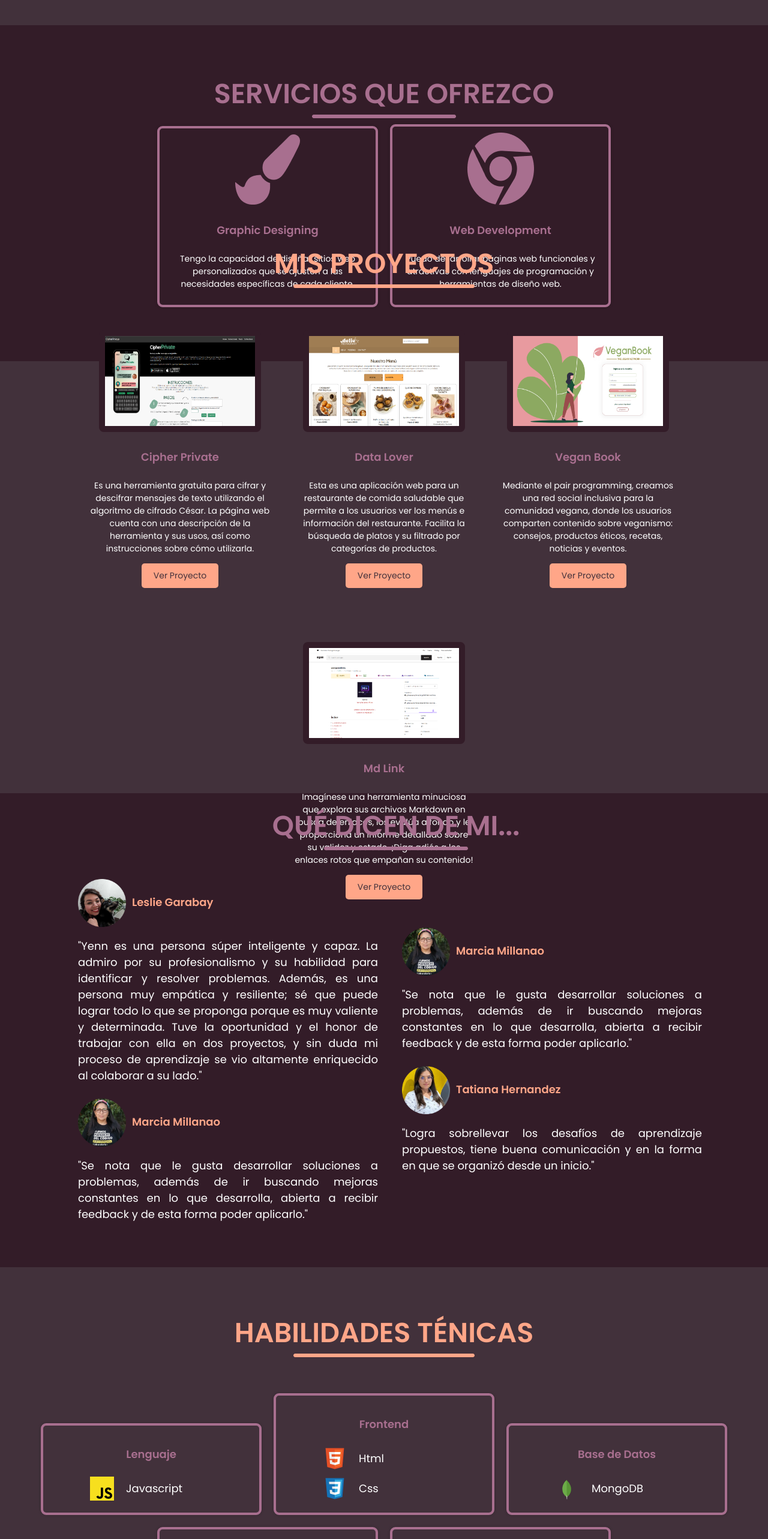
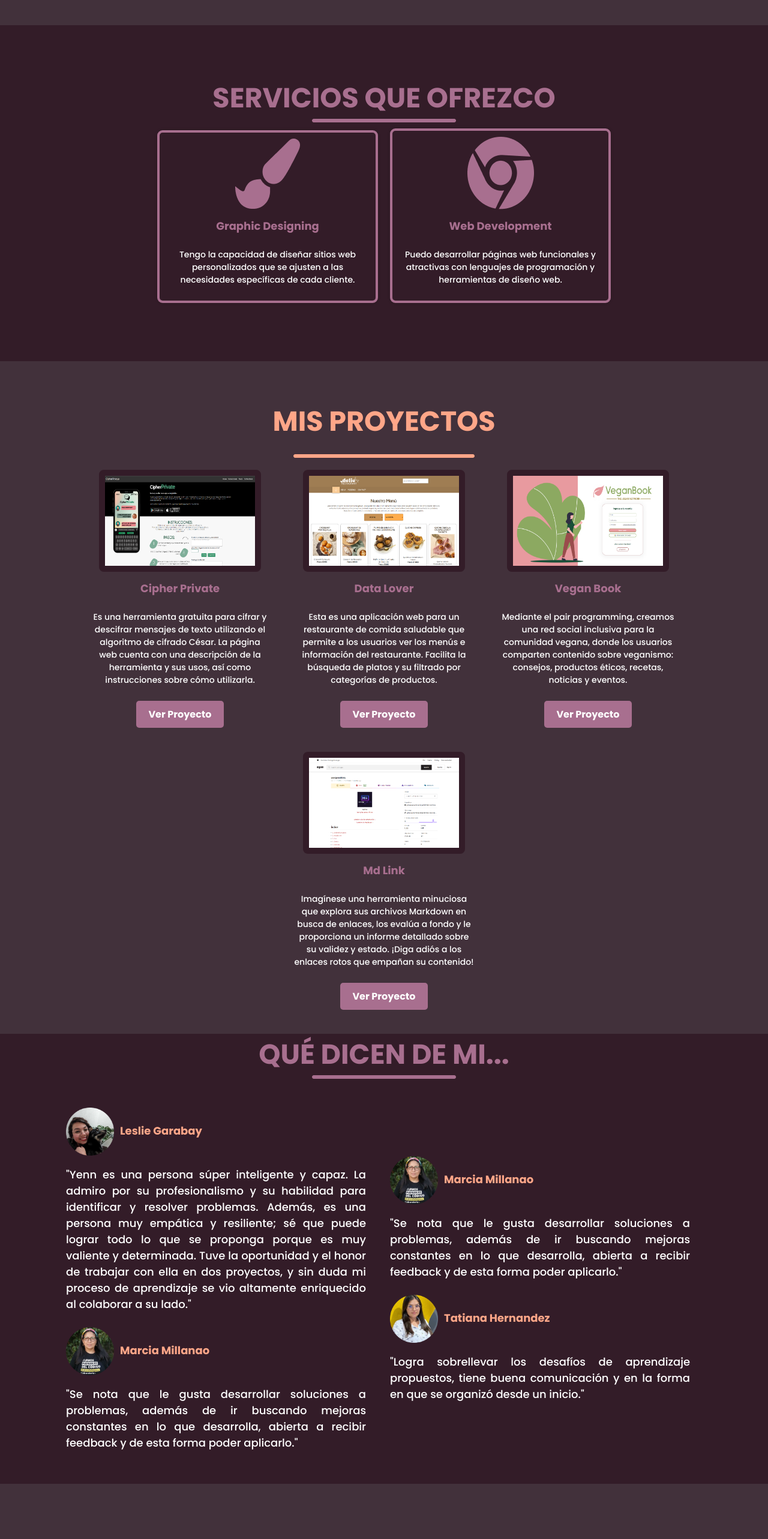
Before and after one commit to Yennyferjp/MyPortfolio, a React (Vite) app: page / in a window 1280 px wide. Shown: the part 1260-3825 px from the top of the page at 60% size. Built offline with nearby package versions, Linux system fonts and the light colour scheme.

Commit message:
Adición de código para Responsive en Tablet

```diff
--- a/src/Components/Projects/Projects.module.css
+++ b/src/Components/Projects/Projects.module.css
@@ -1,4 +1,4 @@
-  @import url('https://fonts.googleapis.com/css2?family=Poppins:ital,wght@0,300;0,400;0,600;0,700;1,300&family=Roboto:wght@400;700&display=swap');
+@import url('https://fonts.googleapis.com/css2?family=Poppins:ital,wght@0,500;0,700;1,300&family=Roboto:wght@400;700&display=swap');
 
 body {
     margin: 0;
@@ -10,11 +10,8 @@
     flex-direction: column;
     justify-content: center;
     align-items: center;
-    height: 90vh;
-    max-width: 100%;
     background-color: #42313B;
-    top: 0;
-    left: 0;
+    padding: 20px;
 }
 
 .projectCard {
@@ -30,54 +27,74 @@
 
 .title {
     color: #FFA688;
-    font-family: Poppins;
+    font-family: 'Poppins', sans-serif;
     font-size: 46px;
     font-style: normal;
     font-weight: 600;
-    margin-bottom: 50px;
+    margin-bottom: 20px;
     line-height: normal;
-    margin: 0;
-
 }
-
 
 .titleH4 {
     color: #A86F8F;
-    font-family: Poppins;
+    font-family: 'Poppins', sans-serif;
     font-size: 18px;
     font-style: normal;
     font-weight: 600;
     line-height: normal;
-    margin-top: 10;
+    margin-top: 10px;
 }
 
 .paragraphP {
     color: #FFF;
     text-align: center;
-    font-family: Poppins;
+    font-family: 'Poppins', sans-serif;
     font-size: 14px;
     font-style: normal;
     font-weight: 400;
     line-height: normal;
-
 }
 
 .projectImage {
-    margin-top:50px;
     width: 250px;
     height: 150px;
+    max-width: 300px;
+    margin: 0 auto;
     border: 10px solid #331C28;
     border-radius: 8px;
 }
 
 .verMasButton {
-    background-color: #FFA688;
-    color: #42313B;
+    background-color: #A86F8F;
+    color: #FFF;
+    font-family: 'Poppins', sans-serif;
+    font-size: 16px;
+    font-weight: 600;
+    padding: 10px 20px;
     border: none;
-    padding: 10px 20px;
     border-radius: 5px;
     cursor: pointer;
-    font-family: Poppins;
-    font-size: 14px;
-    font-weight: 400;
-  }
+    margin-top: 10px;
+}
+
+
+@media (max-width: 768px) {
+    .title {
+        font-size: 36px;
+        margin-bottom: 10px;
+    }
+
+    .titleH4 {
+        font-size: 16px;
+        margin-top: 5px;
+    }
+
+    .paragraphP {
+        font-size: 12px;
+    }
+
+    .verMasButton {
+        font-size: 14px;
+        padding: 8px 16px;
+    }
+}
--- a/src/Components/Services/Services.module.css
+++ b/src/Components/Services/Services.module.css
@@ -13,8 +13,19 @@
     height: 70vh;
     width: 100%;
     background-color: #331C28;
-    top: 0;
-    left: 0;
+
+}
+
+@media (max-width: 768px) {
+    .services {
+        height: auto;
+        padding: 20px;
+    }
+
+    .serviceCard {
+        width: 100%;
+        margin: 10px 0;
+    }
 }
 
 .serviceCard {
@@ -33,37 +44,35 @@
 
 .title {
     color: #A86F8F;
-    font-family: Poppins;
+    font-family: 'Poppins', sans-serif;
     font-size: 46px;
     font-style: normal;
     font-weight: 600;
     margin-bottom: 50px;
     line-height: normal;
     margin: 0;
-
 }
-
 
 .titleH4 {
     color: #A86F8F;
-    font-family: Poppins;
+    font-family: 'Poppins', sans-serif;
     font-size: 18px;
     font-style: normal;
     font-weight: 600;
     line-height: normal;
-    margin-top: 10;
+    margin-top: 10px;
 }
 
 .paragraphP {
     color: #FFF;
     text-align: center;
-    font-family: Poppins;
+    font-family: 'Poppins', sans-serif;
     font-size: 14px;
     font-style: normal;
     font-weight: 400;
     line-height: normal;
 }
 
-.lineImage{
+.lineImage {
     padding: 0 0 50px 0;
 }
--- a/src/Components/Skills/Skills.module.css
+++ b/src/Components/Skills/Skills.module.css
@@ -10,13 +10,13 @@
     flex-direction: column;
     justify-content: center;
     align-items: center;
-    height: 90vh;
+    min-height: 90vh;
     width: 100%;
     background-color: #42313B;
     top: 0;
     left: 0;
+    padding: 20px;
 }
-
 
 .title {
     color: #FFA688;
@@ -24,10 +24,9 @@
     font-size: 46px;
     font-style: normal;
     font-weight: 600;
-    margin-bottom: 50px;
+    margin-bottom: 20px;
     line-height: normal;
     margin: 0;
-
 }
 
 .skillsCard {
@@ -37,23 +36,11 @@
     border-radius: 9px;
     border: 4px solid #A86F8F;
     box-shadow: 0 0 5px rgba(0, 0, 0, 0.2);
-    padding: 10px;
+    padding: 20px;
 }
 
 .service {
     text-align: center;
-}
-
-.title {
-    color: #FFA688;
-    font-family: Poppins;
-    font-size: 46px;
-    font-style: normal;
-    font-weight: 600;
-    margin-bottom: 50px;
-    line-height: normal;
-    margin: 0;
-
 }
 
 .titleH4 {
@@ -63,7 +50,7 @@
     font-style: normal;
     font-weight: 600;
     line-height: normal;
-    margin-top: 10;
+    margin-top: 10px;
 }
 
 .paragraphP {
@@ -74,23 +61,21 @@
     font-style: normal;
     font-weight: 400;
     line-height: normal;
-    margin: 0 20px;
+    margin: 10px 20px;
 }
 
-.lineImage{
-    padding: 0 0 50px 0;
-
+.lineImage {
+    padding: 0 0 20px 0;
 }
 
-.skillsUnit{
-display: flex;
-align-items: center;
-flex-direction: row;
-margin: 0 20px 10px 20%;
-
+.skillsUnit {
+    display: flex;
+    align-items: center;
+    flex-direction: row;
+    margin: 10px 20px;
 }
 
-.inlineImage{
+.inlineImage {
     width: 40px;
     height: 40px;
 }
--- a/src/Components/WhatMeSay/WhatMeSay.module.css
+++ b/src/Components/WhatMeSay/WhatMeSay.module.css
@@ -9,7 +9,6 @@
     flex-direction: column;
     align-items: center;
     text-align: center;
-    padding: 20px;
     min-height: 90vh;
     width: 100%;
     background-color: #331C28;
@@ -80,3 +79,9 @@
     text-align:justify;
     margin-bottom: 5%;
 }
+
+@media (max-width: 768px) {
+    .opinionSection {
+        margin: 10px; /* Further adjust margin for smaller screens */
+    }
+}
```
